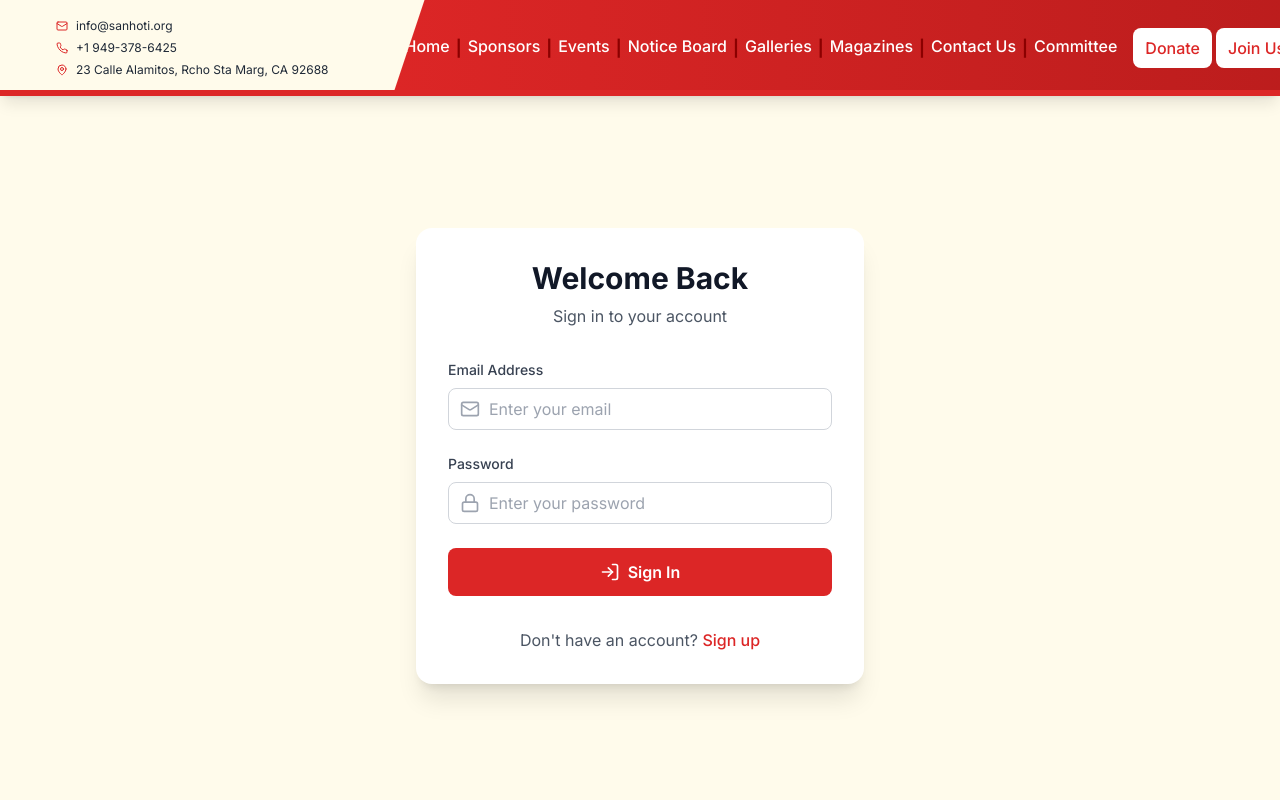
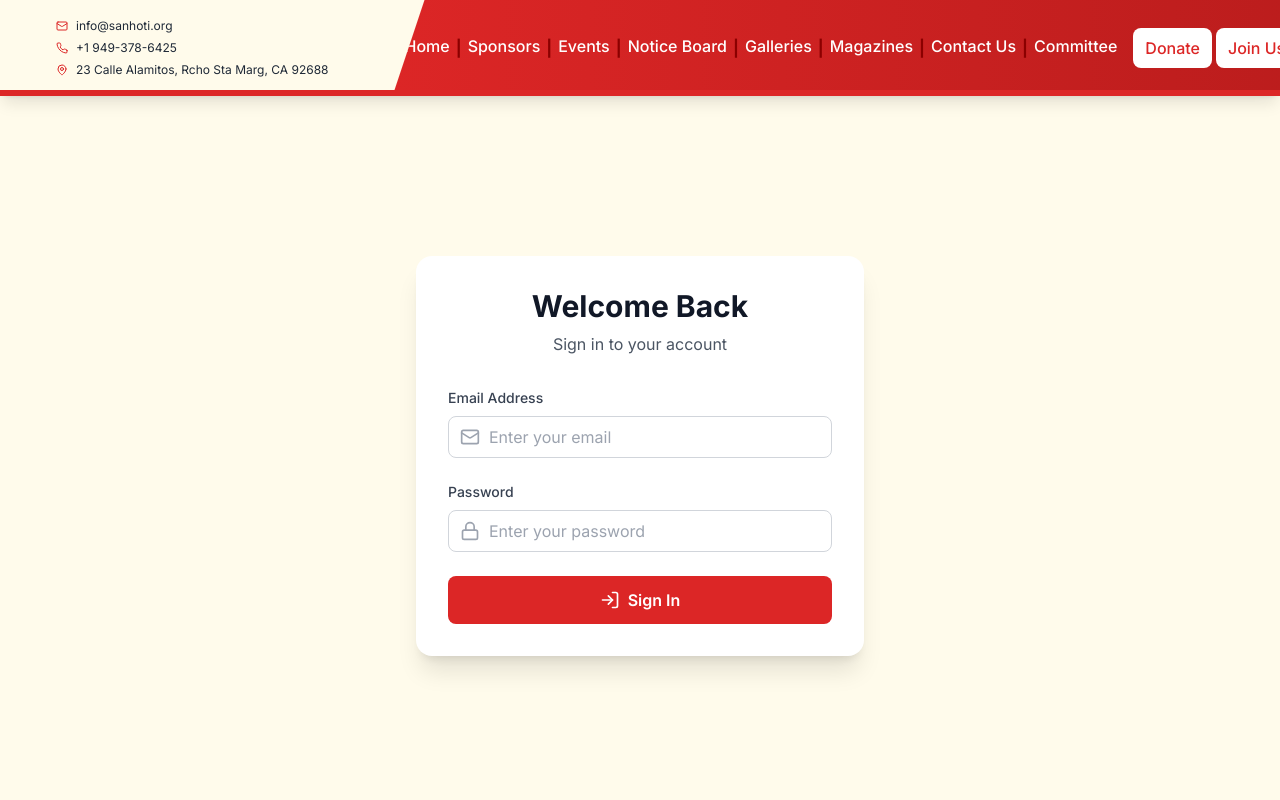
Before and after one commit to debasisnice/Sanhoti, a React (Vite) app in the folder frontend/: page /login in a window 1280 px wide. Shown: the top 800 px of the page. Built offline with nearby package versions, Linux system fonts and the light colour scheme; no server answers.

Commit message:
Hide 'Don't have an account? Sign up' from login page

```diff
--- a/frontend/src/pages/Login.tsx
+++ b/frontend/src/pages/Login.tsx
@@ -112,15 +112,6 @@ export default function Login() {
             )}
           </button>
         </form>
-
-        <div className="text-center">
-          <p className="text-gray-600">
-            Don't have an account?{' '}
-            <Link to="/register" className="text-primary-600 hover:text-primary-700 font-medium">
-              Sign up
-            </Link>
-          </p>
-        </div>
       </motion.div>
     </div>
   );
```
